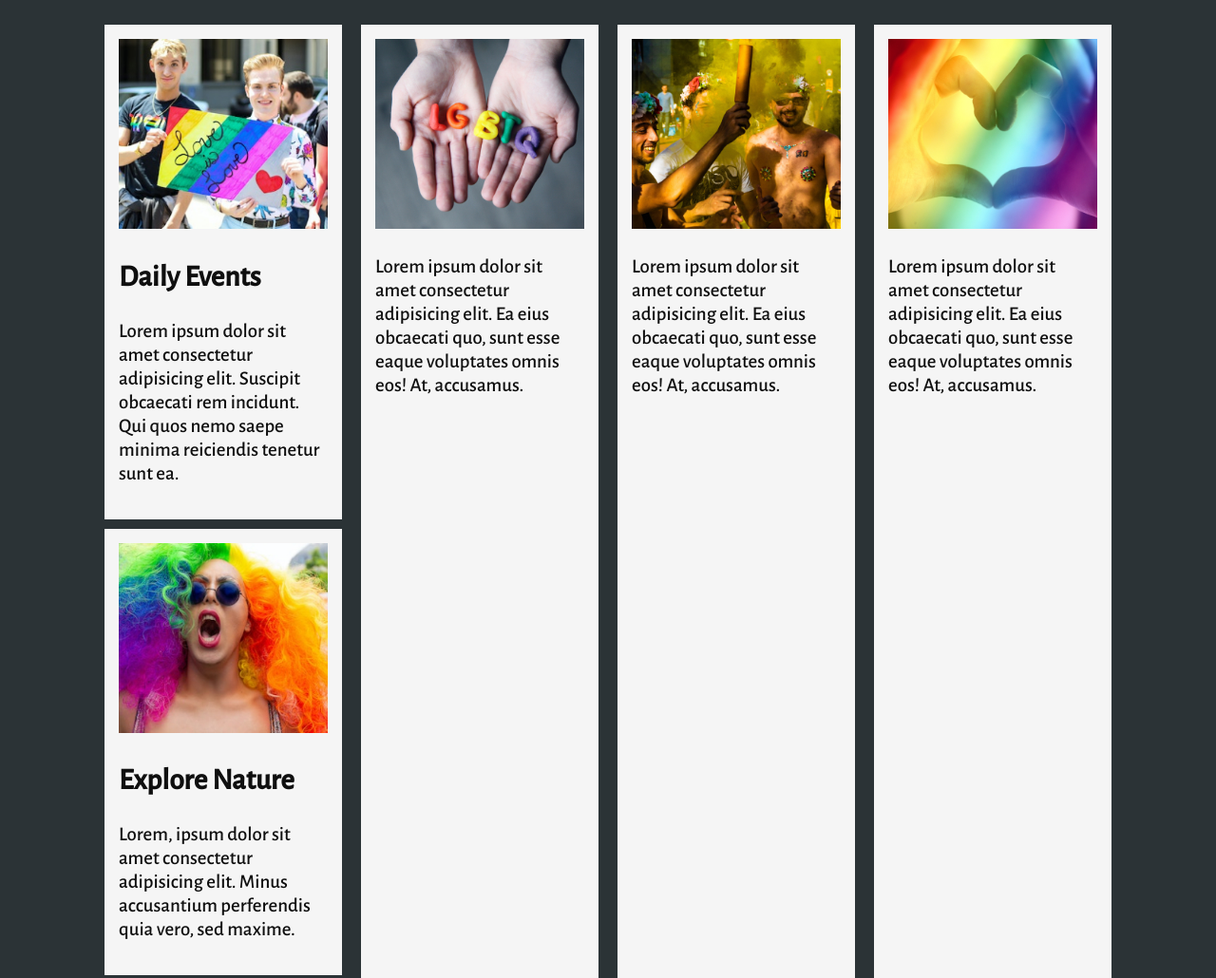
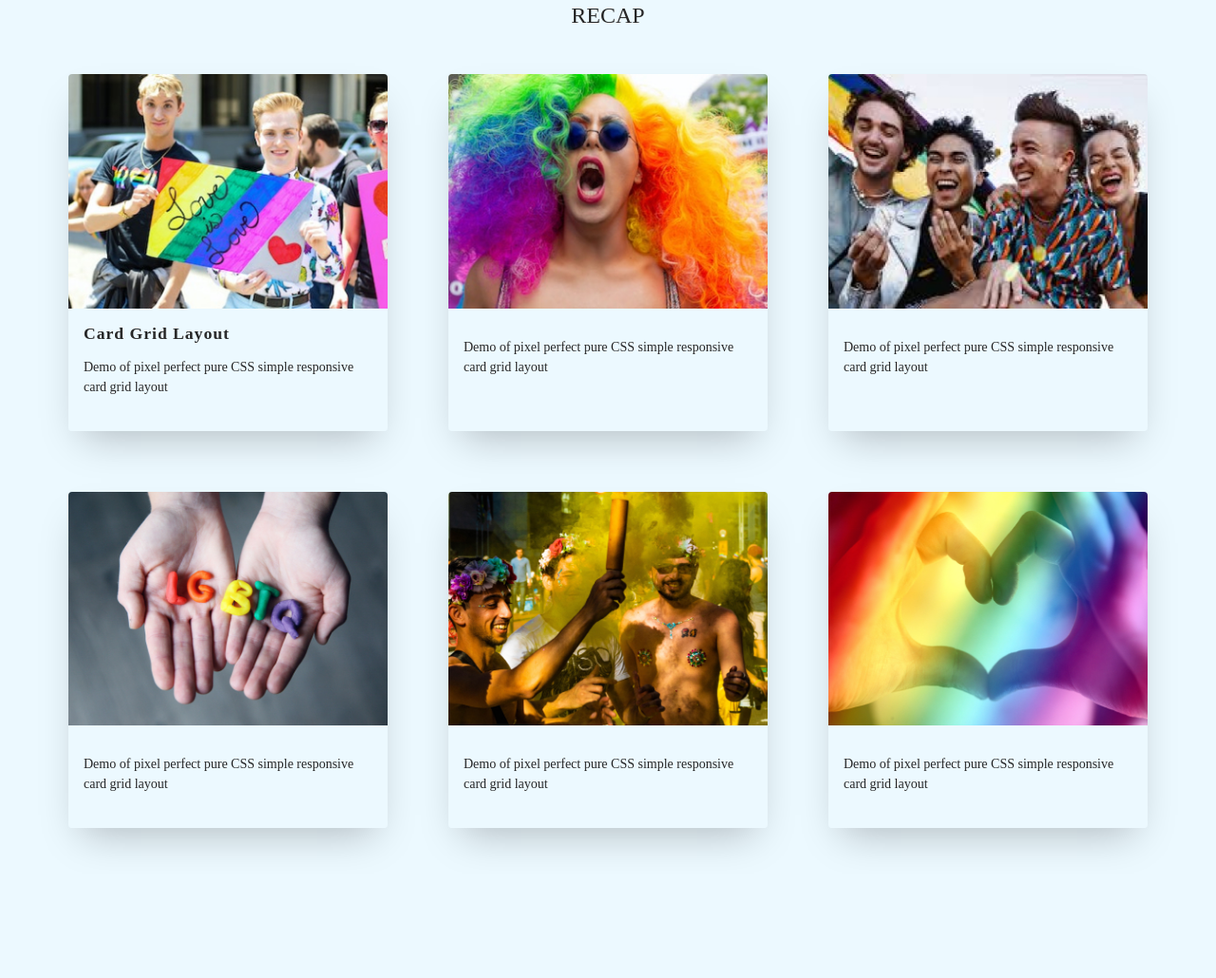
Before and after one commit to Manitwotimez/event-site, a plain HTML site: page hightlights.html in a window 1280 px wide. Shown: the part 829-1859 px from the top of the page at 95% size. After the commit the page ends 1749 px from the top, so only its background shows below. Drawn offline with nearby package versions, Linux system fonts and the light colour scheme.

Commit message:
updated codes

```diff
--- a/hightlights.html
+++ b/hightlights.html
@@ -17,38 +17,72 @@
   </div>
   </div>
 
-  <section>
-    <div class="container">
+  <div class="main">
+    <h1>RECAP</h1>
+    <ul class="cards">
+      <li class="cards_item">
         <div class="card">
-        <img src='images/recap1.jpg' alt=''>
-      <h2>Daily Events</h2>
-      <p>Lorem ipsum dolor sit amet consectetur adipisicing elit. Suscipit obcaecati rem incidunt. Qui quos nemo saepe minima reiciendis tenetur sunt ea.</p>
+          <div class="card_image"><img src="images/recap1.jpg"></div>
+          <div class="card_content">
+            <h2 class="card_title">Card Grid Layout</h2>
+            <p class="card_text">Demo of pixel perfect pure CSS simple responsive card grid layout</p>
+
+          </div>
         </div>
 
+
+      </li>
+      <li class="cards_item">
         <div class="card">
-      <img src='images/recap2.jpg' alt=''>
-      <h2>Explore Nature</h2>
-      <p>Lorem, ipsum dolor sit amet consectetur adipisicing elit. Minus accusantium perferendis quia vero, sed maxime.</p>
+          <div class="card_image"><img src="images/recap2.jpg"></div>
+          <div class="card_content">
+
+            <p class="card_text">Demo of pixel perfect pure CSS simple responsive card grid layout</p>
+
+          </div>
         </div>
 
+      </li>
+      <li class="cards_item">
         <div class="card">
-        <img src='images/recap3.jpg' alt=''>
-      <p>Lorem ipsum dolor sit amet consectetur adipisicing elit. Ea eius obcaecati quo, sunt esse eaque voluptates omnis eos! At, accusamus.</p>
+          <div class="card_image"><img src="images/recap3.jpg"></div>
+          <div class="card_content">
+
+            <p class="card_text">Demo of pixel perfect pure CSS simple responsive card grid layout</p>
+
           </div>
         </div>
+
+      </li>
+      <li class="cards_item">
         <div class="card">
-        <img src='images/recap4.jpg' alt=''>
-      <p>Lorem ipsum dolor sit amet consectetur adipisicing elit. Ea eius obcaecati quo, sunt esse eaque voluptates omnis eos! At, accusamus.</p>
+          <div class="card_image"><img src="images/recap4.jpg"></div>
+          <div class="card_content">
+
+            <p class="card_text">Demo of pixel perfect pure CSS simple responsive card grid layout</p>
+
           </div>
         </div>
+      </li>
+      <li class="cards_item">
         <div class="card">
-        <img src='images/recap5.jpg' alt=''>
-      <p>Lorem ipsum dolor sit amet consectetur adipisicing elit. Ea eius obcaecati quo, sunt esse eaque voluptates omnis eos! At, accusamus.</p>
+          <div class="card_image"><img src="images/recap5.jpg"></div>
+          <div class="card_content">
+
+            <p class="card_text">Demo of pixel perfect pure CSS simple responsive card grid layout</p>
+
           </div>
         </div>
+      </li>
+      <li class="cards_item">
         <div class="card">
-        <img src='images/recap6.jpg' alt=''>
-      <p>Lorem ipsum dolor sit amet consectetur adipisicing elit. Ea eius obcaecati quo, sunt esse eaque voluptates omnis eos! At, accusamus.</p>
+          <div class="card_image"><img src="images/recap6.jpg"></div>
+          <div class="card_content">
+
+            <p class="card_text">Demo of pixel perfect pure CSS simple responsive card grid layout</p>
+
           </div>
         </div>
-  </section>
+      </li>
+    </ul>
+  </div>
--- a/style.css
+++ b/style.css
@@ -204,32 +204,122 @@
 
   .hero-hightlight {
     height: 100vh;
-    background: url(images/hero-lilnasx.jpg);
+    background: url(images/hero-lilnasx.png);
     background-size: cover;
     display: flex;
     justify-content: center;
   }
 
-  section {
-    display: flex;
-    justify-content: center;
-    background-color: #2B3336;
-    padding: 45px;
+  /* Design */
+*,
+*::before,
+*::after {
+  box-sizing: border-box;
+}
+
+html {
+  background-color: #ecf9ff;
+}
+
+body {
+  color: #272727;
+  font-family: 'Quicksand', serif;
+  font-style: normal;
+  font-weight: 400;
+  letter-spacing: 0;
+  padding: 1rem;
+}
+
+.main{
+  max-width: 1200px;
+  margin: 0 auto;
+}
+
+h1 {
+    font-size: 24px;
+    font-weight: 400;
+    text-align: center;
+}
+
+img {
+  height: auto;
+  max-width: 100%;
+  vertical-align: middle;
+}
+
+.btn {
+  color: #ffffff;
+  padding: 0.8rem;
+  font-size: 14px;
+  text-transform: uppercase;
+  border-radius: 4px;
+  font-weight: 400;
+  display: block;
+  width: 100%;
+  cursor: pointer;
+  border: 1px solid rgba(255, 255, 255, 0.2);
+  background: transparent;
+}
+
+.btn:hover {
+  background-color: rgba(255, 255, 255, 0.12);
+}
+
+.cards {
+  display: flex;
+  flex-wrap: wrap;
+  list-style: none;
+  margin: 0;
+  padding: 0;
+}
+
+.cards_item {
+  display: flex;
+  padding: 2rem;
+}
+
+@media (min-width: 40rem) {
+  .cards_item {
+    width: 50%;
   }
+}
 
-  .card {
-    width: 250px;
-    padding: 15px;
-    margin: 10px;
-    color: #0F0F0F;
-    background-color: whitesmoke;
+@media (min-width: 56rem) {
+  .cards_item {
+    width: 33.3333%;
   }
+}
 
-  .card img {
-    width: 100%;
-    height: 200px;
-    object-fit: cover;
-  }
+.card {
+
+  border-radius: 0.25rem;
+  box-shadow: 0 20px 40px -14px rgba(0, 0, 0, 0.25);
+  display: flex;
+  flex-direction: column;
+  overflow: hidden;
+}
+
+.card_content {
+  padding: 1rem;
+  background:#ecf9ff;
+}
+
+.card_title {
+  color: #272727;
+  font-size: 1.1rem;
+  font-weight: 700;
+  letter-spacing: 1px;
+  text-transform: capitalize;
+  margin: 0px;
+}
+
+.card_text {
+  color: #272727;
+  font-size: 0.875rem;
+  line-height: 1.5;
+  margin-bottom: 1.25rem;
+  font-weight: 400;
+}
 
 
 
```
Also changed, not shown: images/hero-lilnasx.png (added), images/hero-lilnasxx.png (added), 2 other files. Lines whose indentation alone changed are shown as unchanged.
